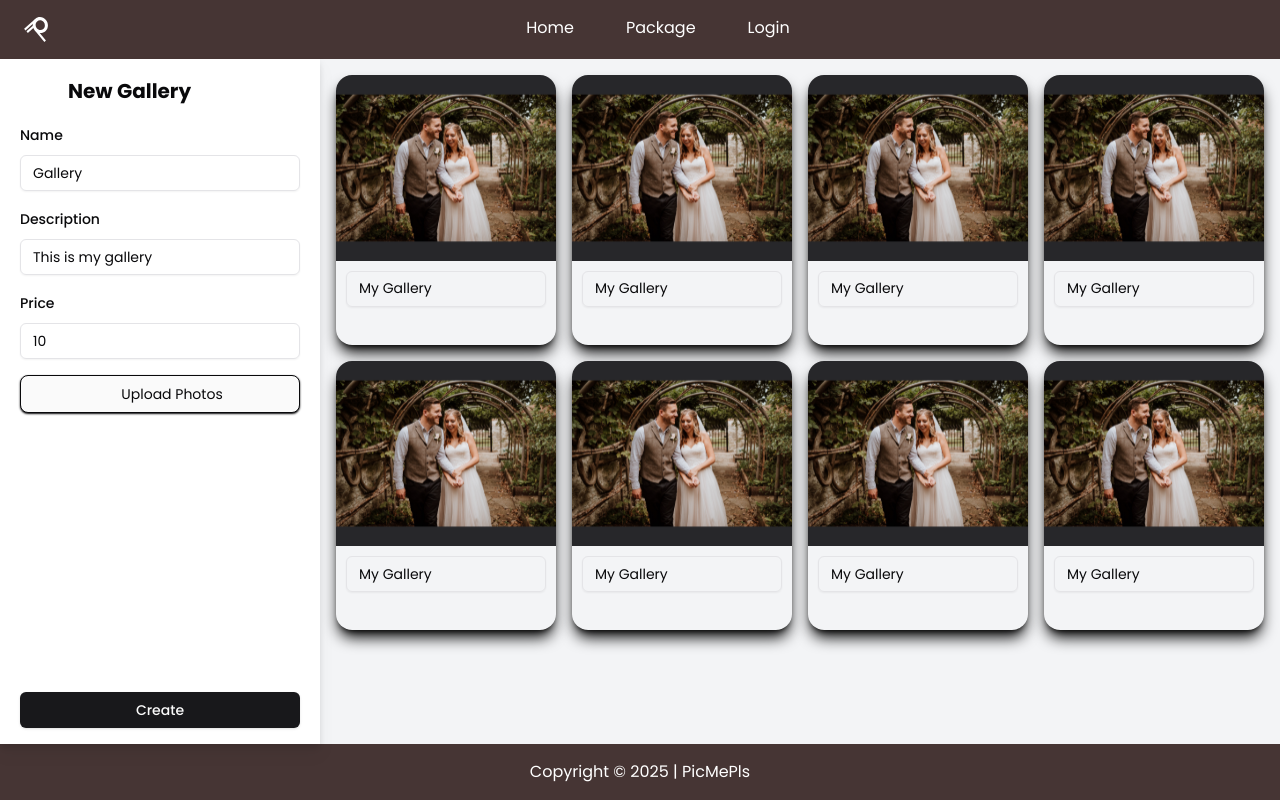
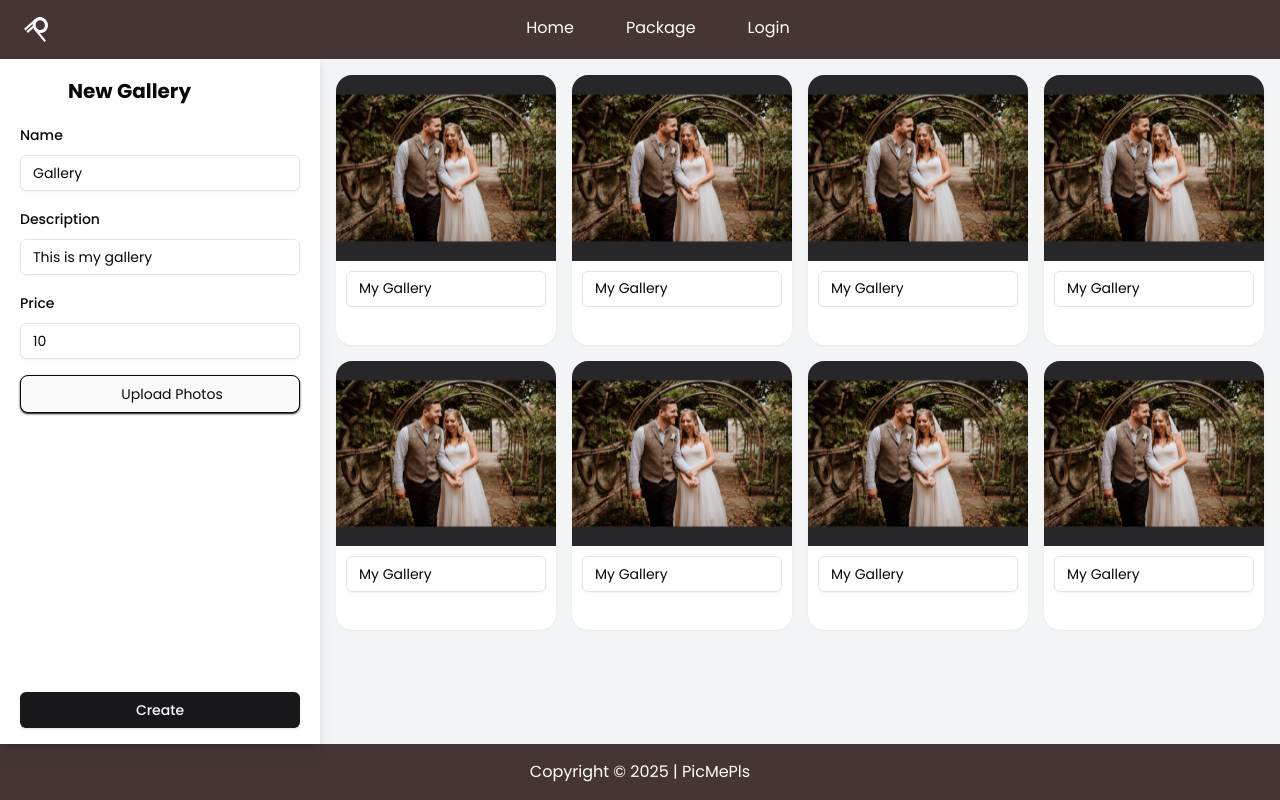
Before and after one commit to CP-RektMart/pic-me-pls-frontend, a Next.js app: page /photographer/packages/create in a window 1280 px wide. Built offline with nearby package versions, Linux system fonts and the light colour scheme; no server answers; some icons are missing.

Commit message:
fix: photoCard shadow

```diff
--- a/src/components/gallery-page/photoCard.tsx
+++ b/src/components/gallery-page/photoCard.tsx
@@ -39,7 +39,7 @@ export default function PhotoCard({
   })
 
   return (
-    <div className='flex w-full flex-col rounded-2xl shadow-lg shadow-black/100'>
+    <div className='flex w-full flex-col rounded-2xl bg-white shadow-sm'>
       <Image
         src={imageUrl}
         alt='image'
```
